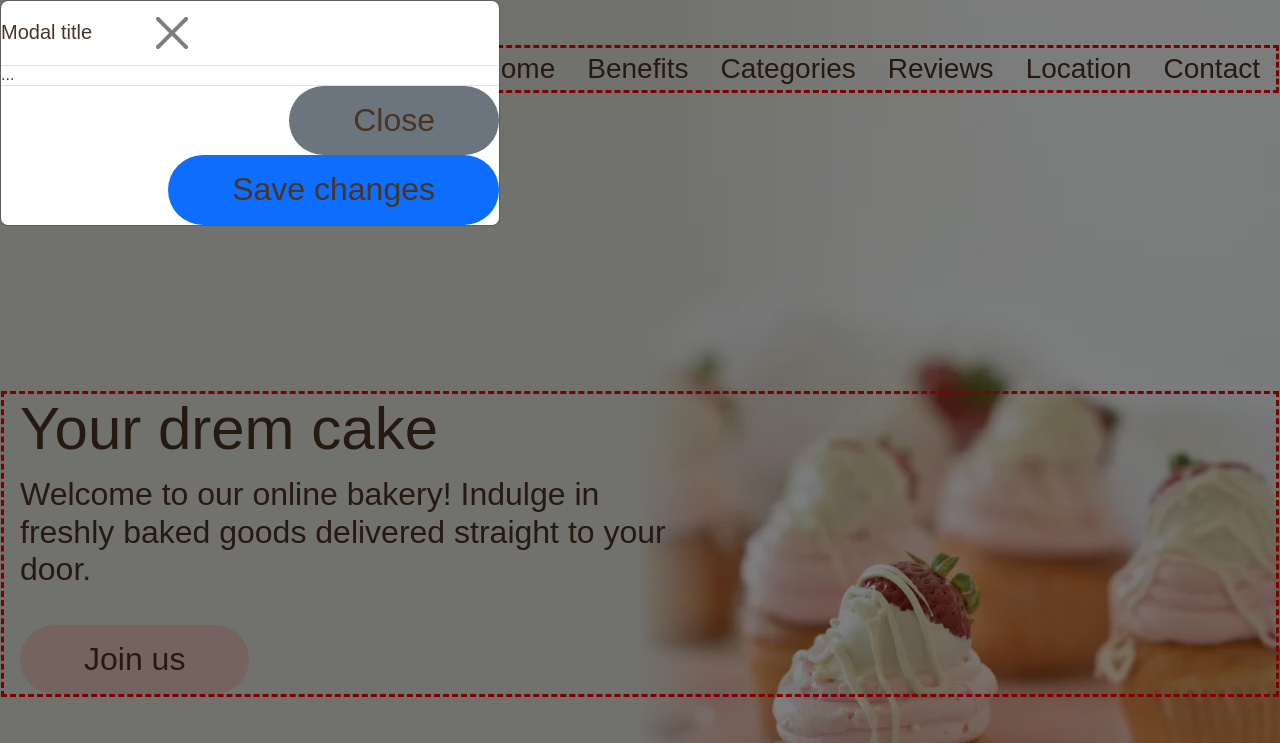
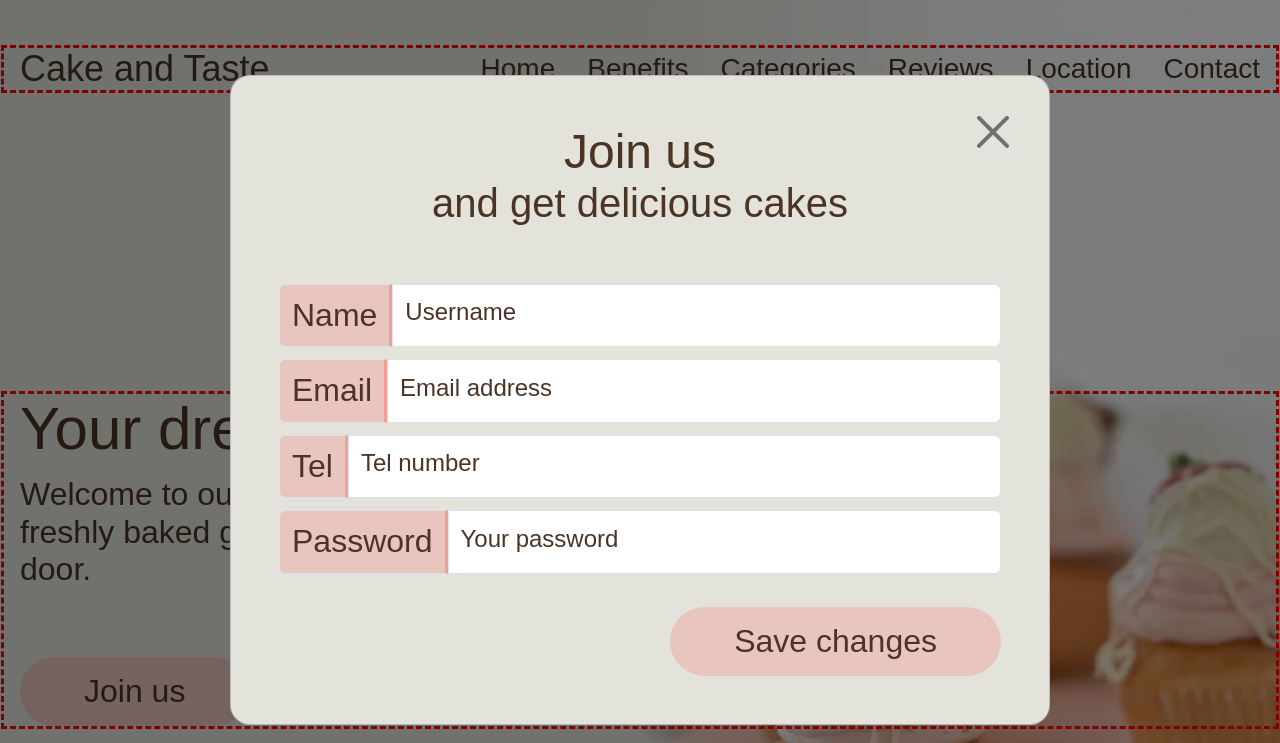
Before and after one commit to elen-purple/Cake-and-Taste, a plain HTML site: page index.html in a window 1280 px wide. Both pictures are taken after a click on the button "Join us". Shown: the top 743 px of the page. Drawn offline with nearby package versions, Linux system fonts and the light colour scheme; a web font is replaced by a local one.

Commit message:
makes modal

```diff
--- a/css/styles.css
+++ b/css/styles.css
@@ -312,3 +312,83 @@ button:focus {
   flex-direction: column;
   justify-content: space-between;
 }
+
+.modal-dialog {
+  width: 820px !important;
+  max-width: 820px !important;
+  position: fixed;
+  left: 50%;
+  top: 50%;
+  transform: translate(-50%, -50%);
+}
+
+.modal-content {
+  border-radius: 20px;
+  width: 820px !important;
+  padding: 48px !important;
+  transform: translate(-50%, -50%);
+  background: var(--bg-color);
+}
+
+.modal-header {
+  display: flex;
+  flex-direction: column;
+  margin-bottom: 44px !important;
+  padding-bottom: 12px !important;
+}
+
+.btn-close {
+  position: absolute;
+  right: 28px;
+  top: 28px;
+  padding: 12px !important;
+  border-radius: 20px;
+}
+
+.modal-title {
+  font-size: 48px !important;
+  text-align: center;
+  margin-bottom: 4px;
+}
+
+.modal-subtitle {
+  font-size: 40px !important;
+  text-align: center;
+}
+
+.input-group-text {
+  font-size: 32px;
+  padding: 12px !important;
+  background-color: var(--accent);
+  border-right: 3px solid var(--hover);
+}
+
+.form-control {
+  padding: 0 12px !important;
+  color: var(--text-color) !important;
+}
+
+.form-control:focus {
+  padding: 0 12px !important;
+  border-color: var(--focus) !important;
+  box-shadow: 0 0 0 0.25rem var(--hover) !important;
+}
+
+.input-group {
+  margin-bottom: 12px !important;
+}
+
+.input-group:last-child {
+  margin-bottom: 0 !important;
+}
+
+.form-control::placeholder {
+  color: var(--text-color);
+  font-size: 24px;
+  vertical-align: middle;
+}
+
+.btn-primary {
+  margin-top: 32px !important;
+  background-color: var(--accent);
+}
--- a/index.html
+++ b/index.html
@@ -396,24 +396,68 @@
       <div class="modal-dialog">
         <div class="modal-content">
           <div class="modal-header">
-            <h1 class="modal-title fs-5" id="exampleModalLabel">Modal title</h1>
             <button
               type="button"
               class="btn-close"
               data-bs-dismiss="modal"
               aria-label="Close"
             ></button>
+            <h2 class="modal-title fs-5" id="exampleModalLabel">Join us</h2>
+            <h3 class="modal-subtitle fs-5" id="exampleModalLabel">
+              and get delicious cakes
+            </h3>
           </div>
-          <div class="modal-body">...</div>
+          <div class="modal-body">
+            <div class="input-group flex-nowrap">
+              <span class="input-group-text" id="addon-wrapping">Name</span>
+              <input
+                type="text"
+                class="form-control"
+                placeholder="Username"
+                aria-label="Username"
+                aria-describedby="addon-wrapping"
+              />
+            </div>
+            <div class="input-group flex-nowrap">
+              <span class="input-group-text" id="addon-wrapping">Email</span>
+              <input
+                type="text"
+                class="form-control"
+                placeholder="Email address"
+                aria-label="Email"
+                aria-describedby="addon-wrapping"
+              />
+            </div>
+            <div class="input-group flex-nowrap">
+              <span class="input-group-text" id="addon-wrapping">Tel</span>
+              <input
+                type="text"
+                class="form-control"
+                placeholder="Tel number"
+                aria-label="Tel"
+                aria-describedby="addon-wrapping"
+              />
+            </div>
+            <div class="input-group flex-nowrap">
+              <span class="input-group-text" id="addon-wrapping">Password</span>
+              <input
+                type="text"
+                class="form-control"
+                placeholder="Your password"
+                aria-label="Password"
+                aria-describedby="addon-wrapping"
+              />
+            </div>
+          </div>
           <div class="modal-footer">
             <button
-              type="button"
-              class="btn btn-secondary"
+              type="submit"
+              class="btn btn-primary"
               data-bs-dismiss="modal"
+              aria-label="Close"
             >
-              Close
+              Save changes
             </button>
-            <button type="button" class="btn btn-primary">Save changes</button>
           </div>
         </div>
       </div>
```
